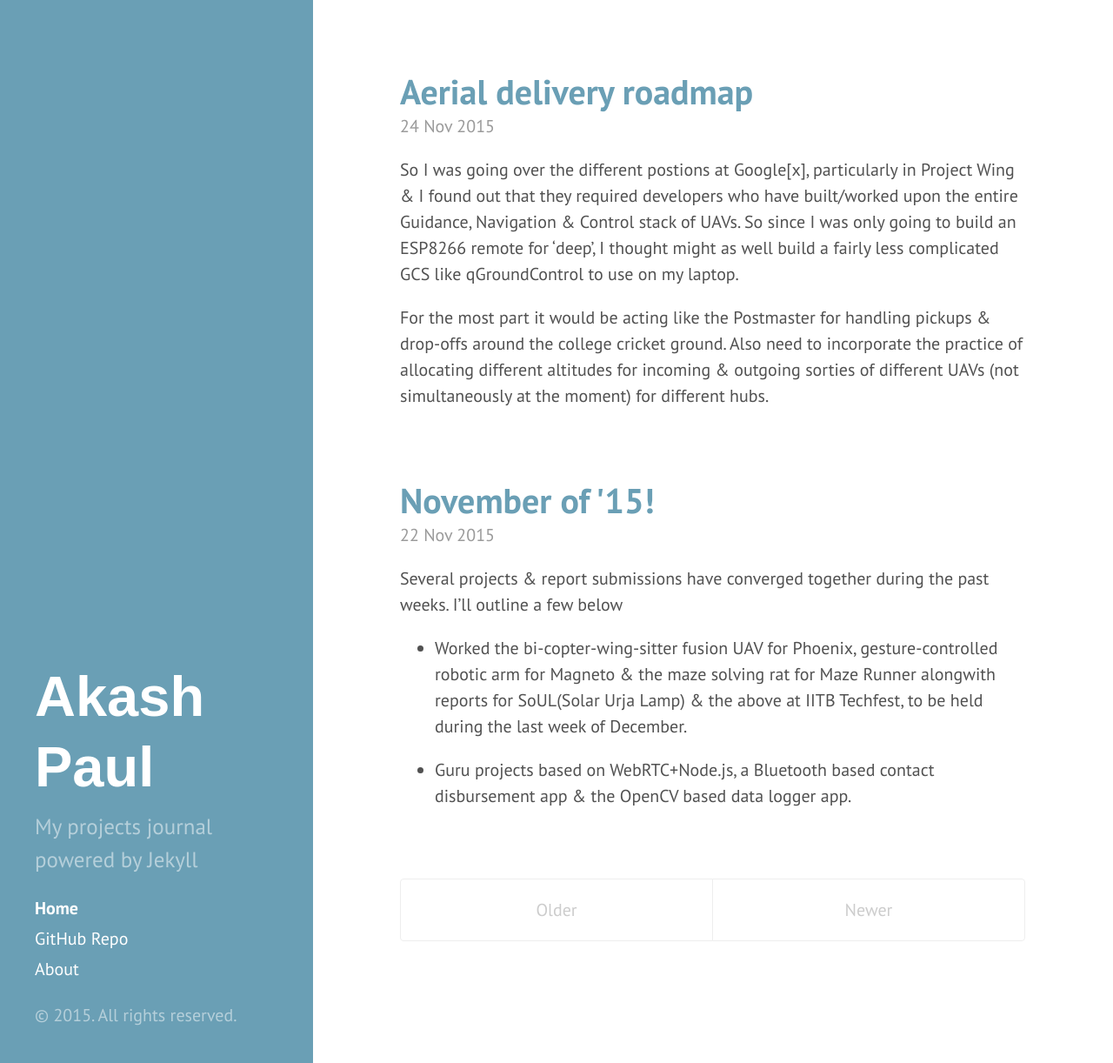
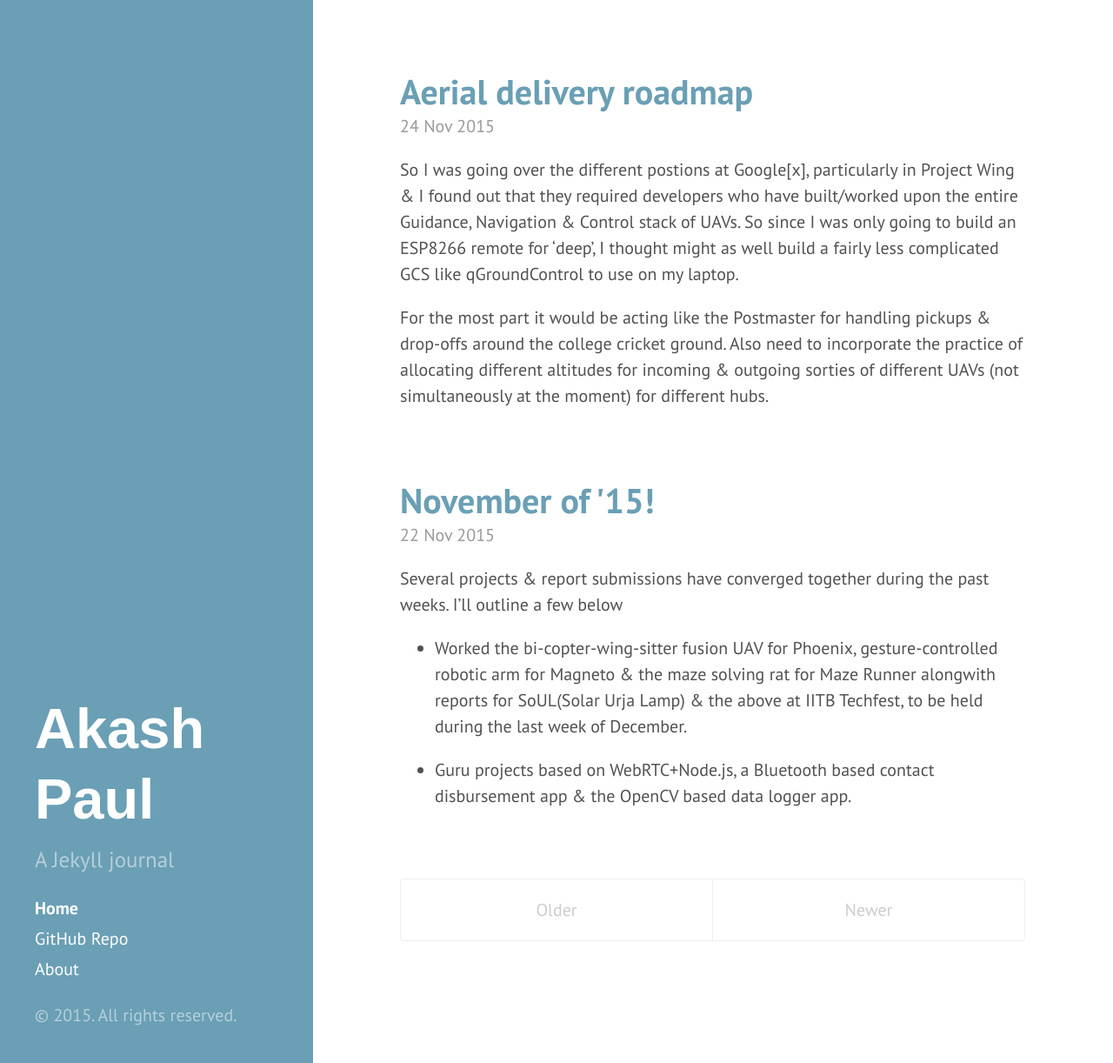
Before and after one commit to iakashpaul/iakashpaul.github.io, a Jekyll site: the page built from index.html, in a window 1280 px wide and 1222 px high. Shown: the whole window at 87% size. Built offline with Jekyll 4.4.1, drawn with Linux system fonts in a browser that asks for light colours; Markdown is read by kramdown in place of the engine named in the settings; the list of posts is cut into pages by our own code.

Commit message:
edit descp.

```diff
--- a/_config.yml
+++ b/_config.yml
@@ -9,7 +9,7 @@ relative_permalinks: true
 # Setup
 title:            Akash Paul
 tagline:          'CZZ BTDUBZ'
-description:      'My projects journal powered by Jekyll'
+description:      'A Jekyll journal'
 url:              https://iakashpaul.github.io
 baseurl:          /
 
```
